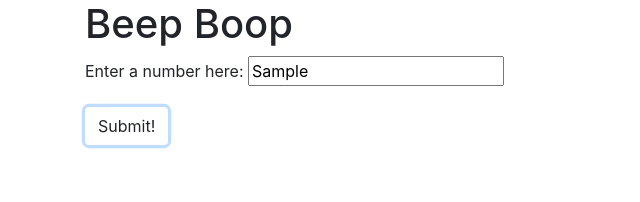
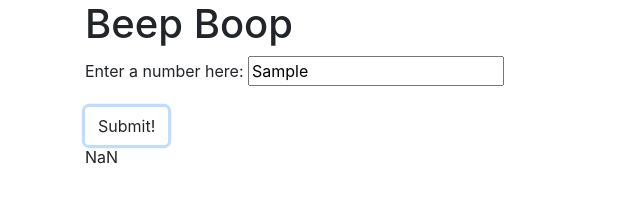
Before and after one commit to benjamin-thompdx/Beep-Boop, a plain HTML site: page index.html in a window 1280 px wide. Both pictures are taken after typing "Sample" into the empty fields and a click on the button "Submit!". Shown: the full height of the page, 0-640 px from the left. Drawn offline with Linux system fonts and the light colour scheme.

Commit message:
update scripts.js to display an alert if the user input is not a number

```diff
--- a/index.html
+++ b/index.html
@@ -19,7 +19,7 @@
       </form>
 
       <div id="result">
-
+        <p><span class="userNumber"></span></p>
       </div>
     </div>
 
--- a/js/scripts.js
+++ b/js/scripts.js
@@ -5,8 +5,18 @@
 // User Interface (Front-End) Logic //
 
 $(document).ready(function(){
-  $("form#beep-boop").click(function (event) {
+  $("form#beep-boop").submit(function(event) {
   console.log("#submitButton");
     event.preventDefault();
+    var userNumber = parseInt($("input#userNumber").val());
+    var result = (userNumber);
+
+    $(".userNumber").text(userNumber);
+
+    if (isNaN(userNumber)) {
+      alert("Error, please insert a number")
+    }
+
+    $("result").show();
   });
 });
```
